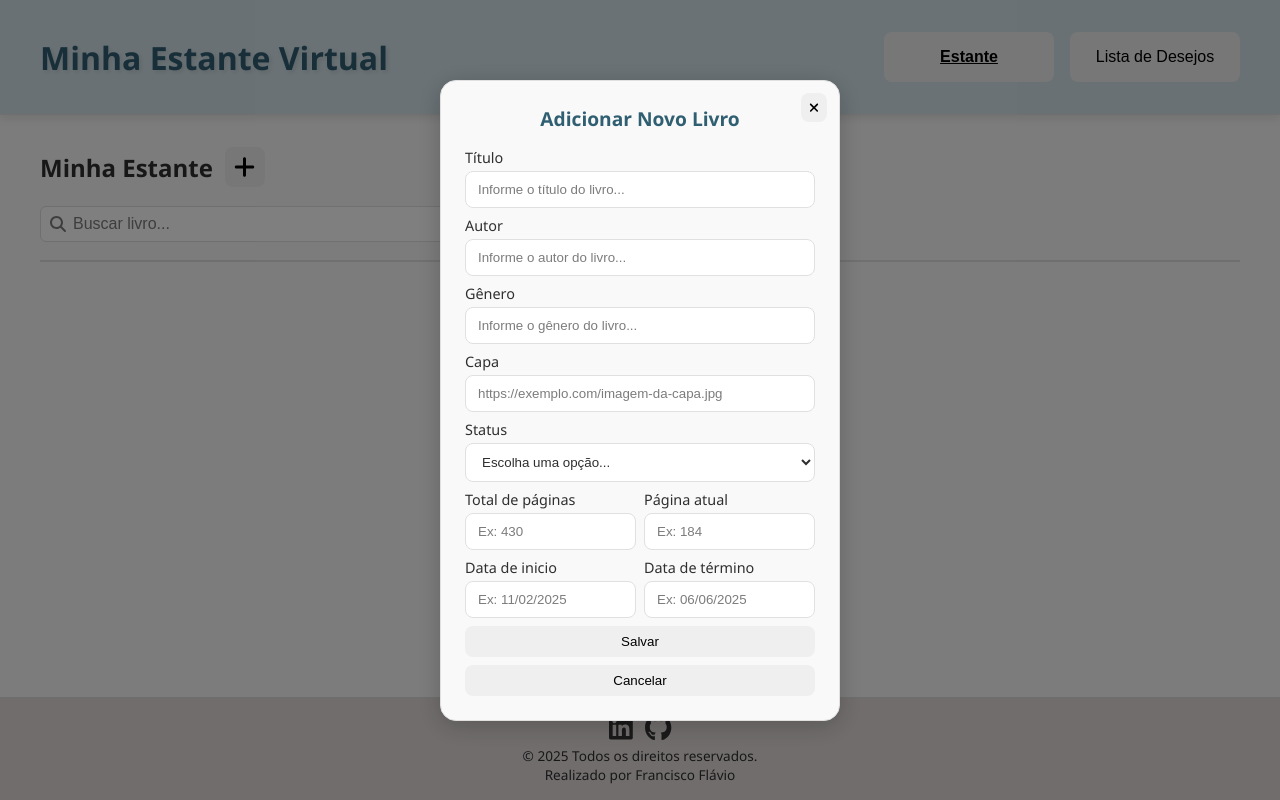
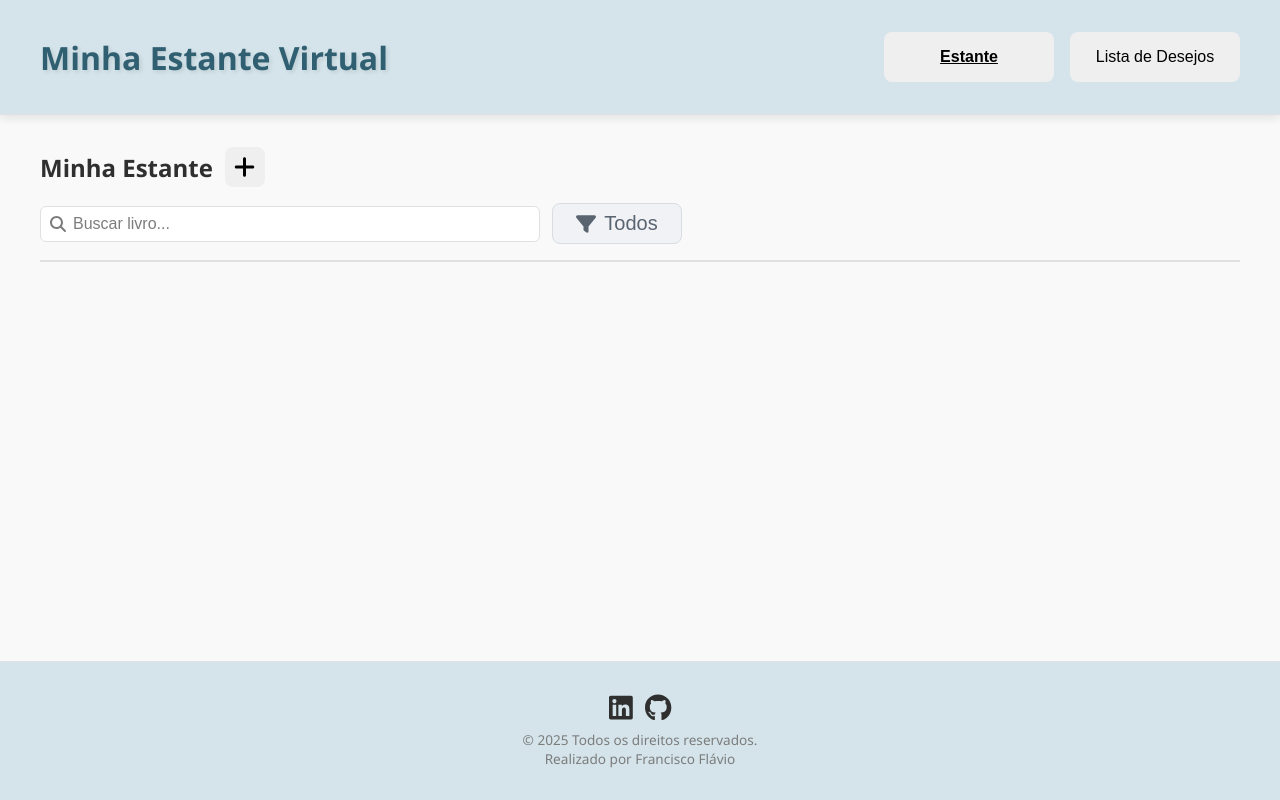
Before and after one commit to fflaviotito/minha-estante-virtual, a React (Vite) app: page / in a window 1280 px wide. Built offline with nearby package versions, Linux system fonts and the light colour scheme.

Commit message:
aplicado tema e ajustes visuais ao componente Footer
Ajustado o Footer para seguir o padrão visual do Header, aplicando o tema com cores, borda e espaçamento.

```diff
--- a/src/App.jsx
+++ b/src/App.jsx
@@ -7,7 +7,7 @@ import { PageContainer } from "./styles/app"
 
 import Header from "./components/Header"
 import Main from "./components/Main"
-import Footer from "./components/Footer.jsx"
+import Footer from "./components/Footer/index.jsx"
 
 function App() {
 
--- a/src/components/Footer.jsx
+++ /dev/null
@@ -1,47 +0,0 @@
-import styled from "styled-components";
-import { FontAwesomeIcon } from '@fortawesome/react-fontawesome'
-import { faGithub, faLinkedin } from '@fortawesome/free-brands-svg-icons';
-
-const FooterContainer = styled.footer`
-    background-color: #E1DBD9;
-    width: 100%;
-    padding: 16px 0;
-    text-align: center;
-    font-size: 0.85rem;
-    border-top: 1px solid #ddd;
-`;
-
-const IconContainer = styled.div`
-  display: flex;
-  justify-content: center;
-  gap: 12px;
-  margin-bottom: 4px;
-`;
-
-const IconLink = styled.a`
-  color: #333;
-  transition: color 0.3s;
-
-  &:hover {
-    color: #0077b5;
-  }
-`;
-
-const Footer = () => {
-    return (
-        <FooterContainer>
-            <IconContainer>
-                <IconLink href="https://linkedin.com/in/franciscoflavio/" target="_blank" rel="noopener noreferrer">
-                    <FontAwesomeIcon icon={faLinkedin} size="2x"/>
-                </IconLink>
-                <IconLink href="https://github.com/fflaviotito" target="_blank" rel="noopener noreferrer">
-                    <FontAwesomeIcon icon={faGithub} size="2x"/>
-                </IconLink>
-            </IconContainer>
-            <p>© {new Date().getFullYear()} Todos os direitos reservados.</p>
-            <p>Realizado por Francisco Flávio</p>
-        </FooterContainer>
-    );
-};
-
-export default Footer;
--- /dev/null
+++ b/src/components/Footer/index.jsx
@@ -0,0 +1,25 @@
+import { FontAwesomeIcon } from '@fortawesome/react-fontawesome'
+import { faGithub, faLinkedin } from '@fortawesome/free-brands-svg-icons';
+
+import { FooterContainer, FooterContent, IconContainer, IconLink } from './styles'
+
+const Footer = () => {
+    return (
+        <FooterContainer>
+            <FooterContent>
+                <IconContainer>
+                    <IconLink href="https://linkedin.com/in/franciscoflavio/" target="_blank" rel="noopener noreferrer">
+                        <FontAwesomeIcon icon={faLinkedin} size="2x"/>
+                    </IconLink>
+                    <IconLink href="https://github.com/fflaviotito" target="_blank" rel="noopener noreferrer">
+                        <FontAwesomeIcon icon={faGithub} size="2x"/>
+                    </IconLink>
+                </IconContainer>
+                <p>© {new Date().getFullYear()} Todos os direitos reservados.</p>
+                <p>Realizado por Francisco Flávio</p>
+            </FooterContent>
+        </FooterContainer>
+    );
+};
+
+export default Footer;
--- /dev/null
+++ b/src/components/Footer/styles.js
@@ -0,0 +1,32 @@
+import styled from "styled-components"
+
+export const FooterContainer = styled.footer`
+    width: 100%;
+    padding: 32px 24px;
+    background-color: ${({ theme }) => theme.layout.footer};
+    border-top: 1px solid ${({ theme }) => theme.border};
+`
+
+export const FooterContent = styled.div`
+    max-width: 1200px;
+    margin: 0 auto;
+    text-align: center;
+    font-size: 0.85rem;
+    color: ${({ theme }) => theme.textLight};
+`
+
+export const IconContainer = styled.div`
+    display: flex;
+    justify-content: center;
+    gap: 12px;
+    margin-bottom: 8px;
+`
+
+export const IconLink = styled.a`
+    color: ${({ theme }) => theme.text};
+    transition: color 0.3s;
+
+    &:hover {
+        color: ${({ theme }) => theme.primary};
+    }
+`
--- a/src/components/Main/index.jsx
+++ b/src/components/Main/index.jsx
@@ -13,7 +13,7 @@ const Main = ({ view }) => {
 
     const [selectedFilter, setSelectedFilter] = useState('Todos')
     const [search, setSearch] = useState('')
-    const [showModal, setShowModal] = useState(true)
+    const [showModal, setShowModal] = useState(false)
 
     const sectionTitle = (view === 'bookcase') ? 'Minha Estante' : 'Minha Lista de Desejos'
 
```
